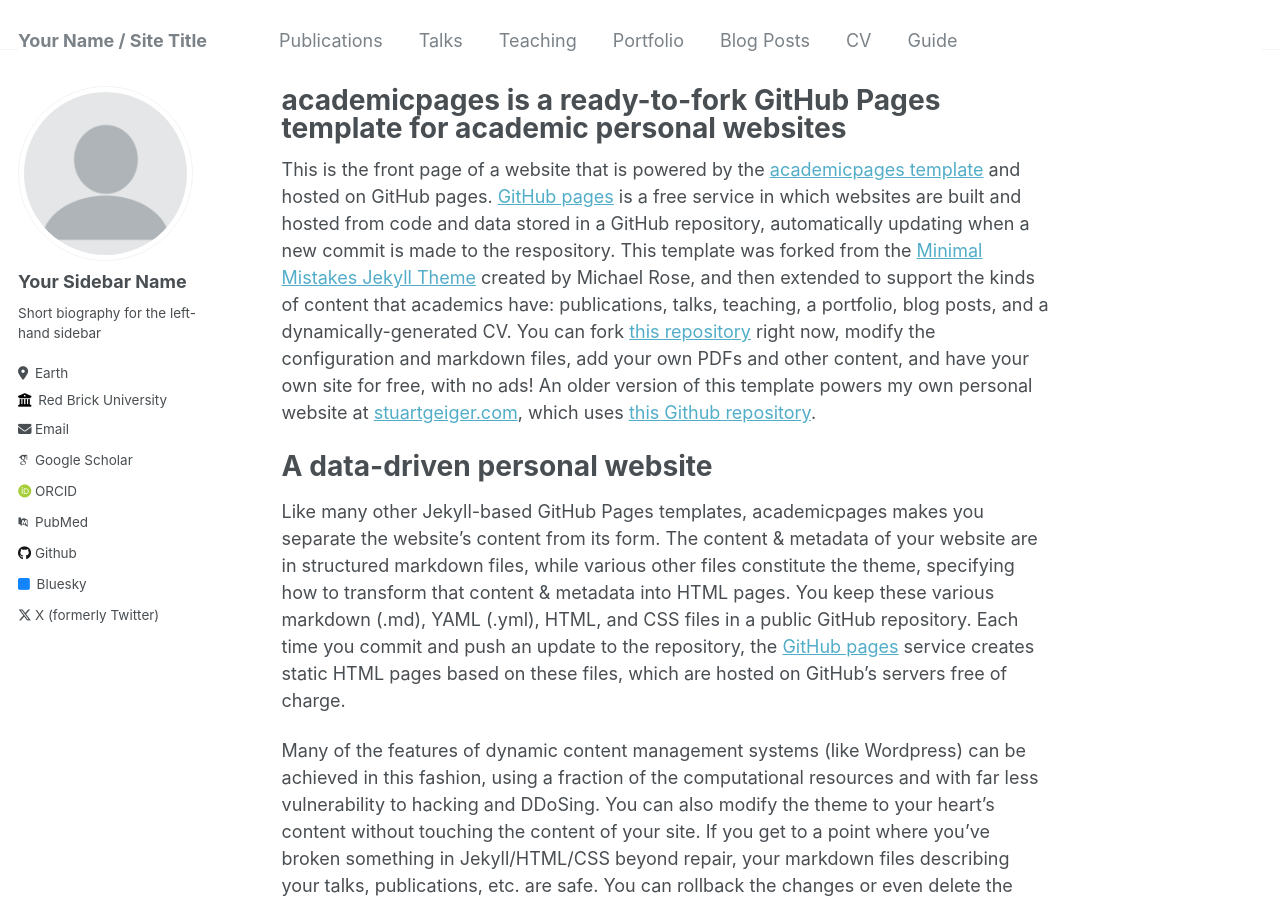
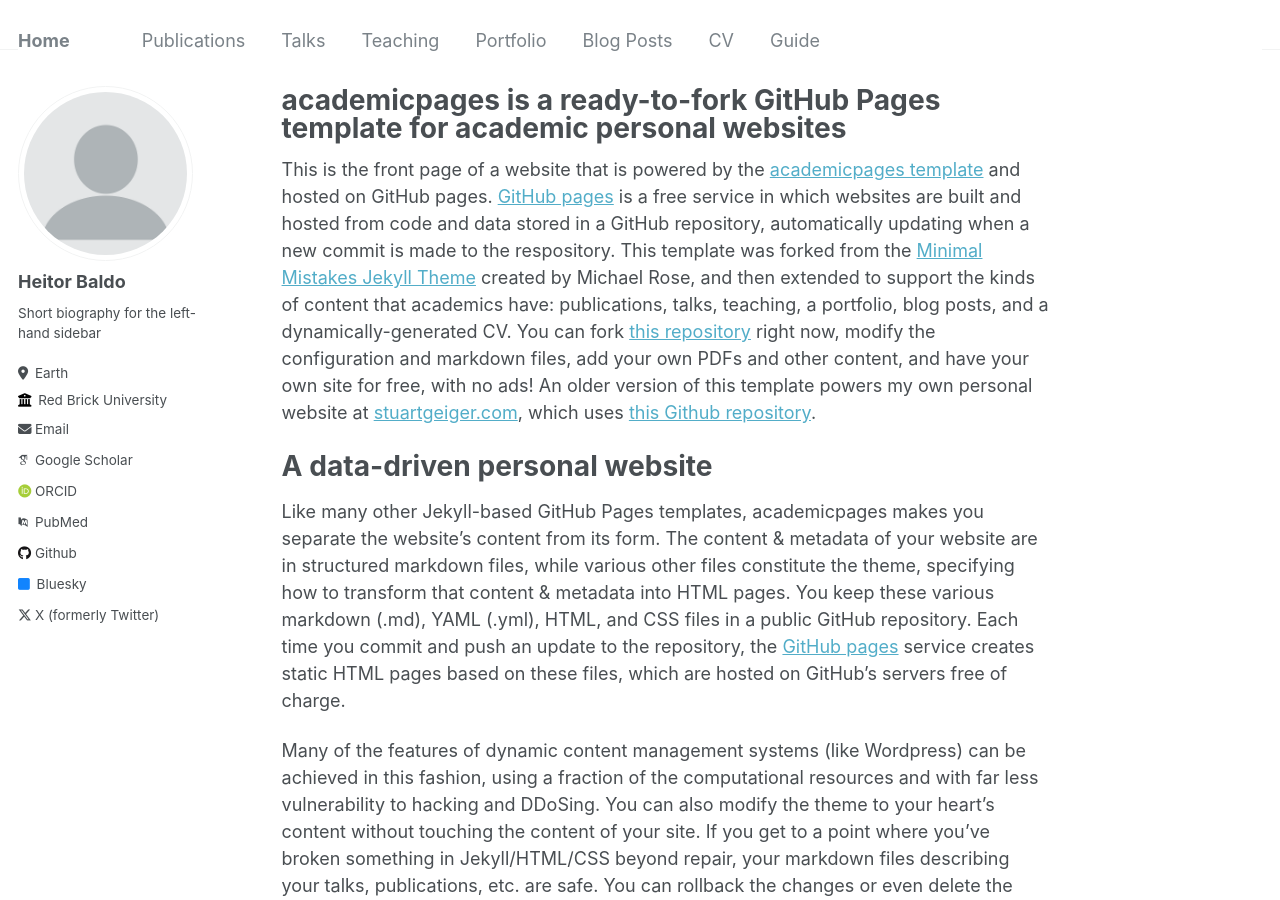
Before and after one commit to heitorbaldo/heitorbaldo.github.io, a Jekyll site: the page built from _pages/about.md, in a window 1280 px wide and 900 px high. Built offline with Jekyll 4.4.1, drawn with Linux system fonts in a browser that asks for light colours; some web fonts are replaced.

Commit message:
Add files via upload

```diff
--- a/_config.yml
+++ b/_config.yml
@@ -8,7 +8,7 @@
 
 # Basic Site Settings
 locale                   : "en-US"
-title                    : "Your Name / Site Title"
+title                    : "Home"
 title_separator          : "-"
 name                     : &name "Your Name"
 description              : &description "personal description"
@@ -22,7 +22,7 @@ repository               : "academicpages/academicpages.github.io"
 author:
   # Biographic information
   avatar           : "profile.png"
-  name             : "Your Sidebar Name"
+  name             : "Heitor Baldo"
   pronouns         : # example: "she/her"
   bio              : "Short biography for the left-hand sidebar"
   location         : "Earth"
```
